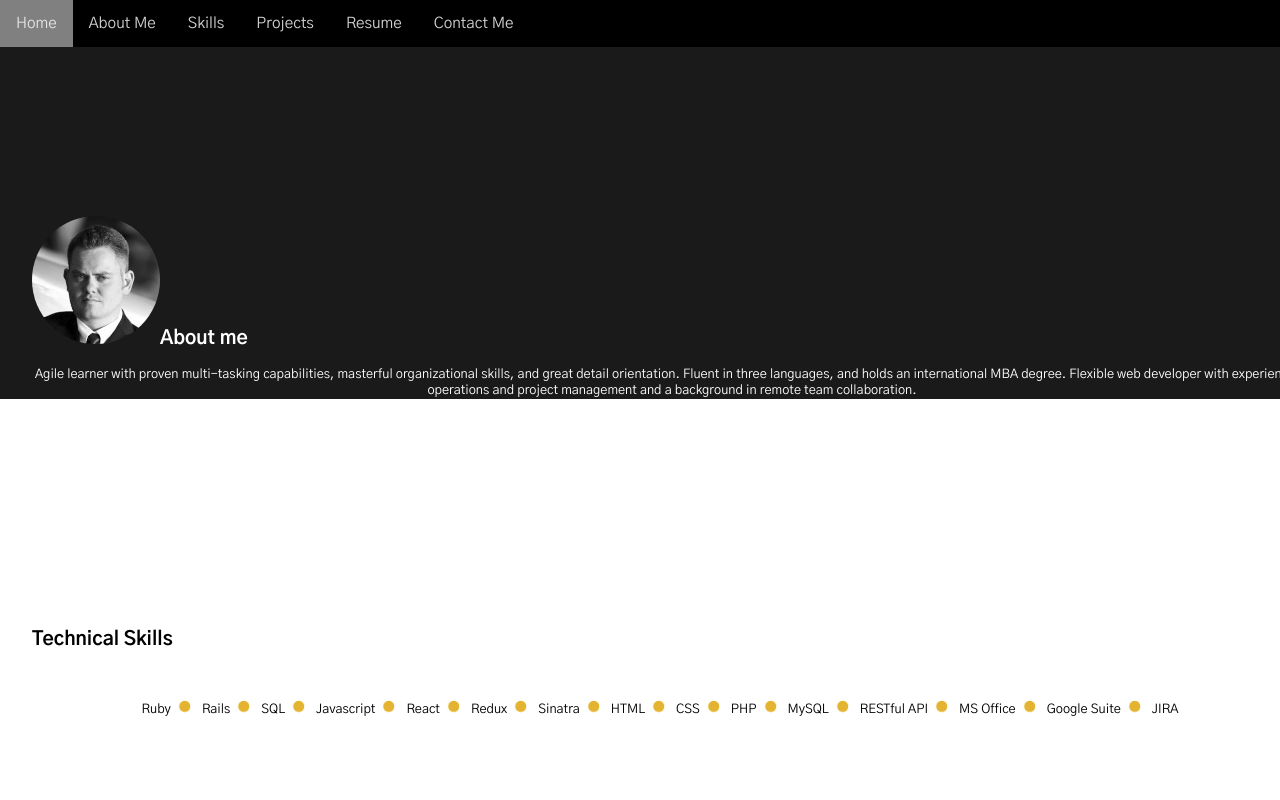
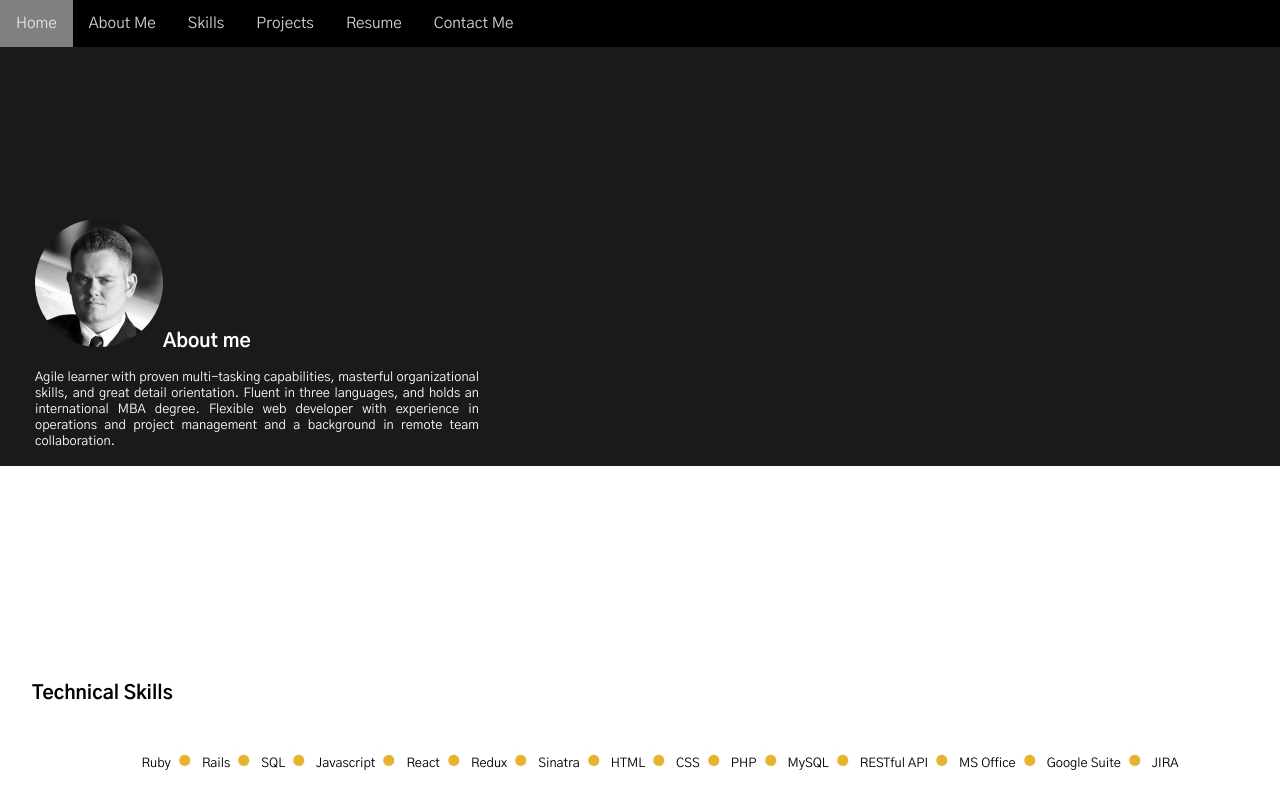
Before and after one commit to nicksolony/portfolio-frontend, a React (Create React App) app: page / in a window 1280 px wide. Shown: the top 800 px of the page. Built offline with nearby package versions, Linux system fonts and the light colour scheme.

Commit message:
updating about component

```diff
--- a/src/App.css
+++ b/src/App.css
@@ -153,7 +153,8 @@ body {
 } */
 #About {
   background-image: url("./imgs/BG3.gif");
-  background-size: auto 80vh;
+  background-color: Black;
+  background-size: auto 100vh;
   background-repeat: no-repeat;
   color: white;
   width: 100vw;
@@ -166,8 +167,9 @@ body {
 }
 
 #About p{
-  text-align: center;
+  text-align: justify;
 }
+
 #Skills ul {
   padding-top: 10px;
   text-align: center;
--- a/src/contents/About.js
+++ b/src/contents/About.js
@@ -4,9 +4,18 @@ class Skills extends Component {
     render() {
         return (
         <div id="About" className="component">
-            <h2><img src="./imgs/photo.png" alt="Profile" className="photo" />
-            About me</h2>
-            <p>{this.props.content}</p>
+            <table>
+                <tr>
+                    <td width='35%'>
+                        <h2><img src="./imgs/photo.png" alt="Profile" className="photo" />
+                        About me</h2>
+                        <p>{this.props.content}</p>
+                    </td>
+                    <td>
+
+                    </td>
+                </tr>
+            </table>
         </div>
         )
     }
```
